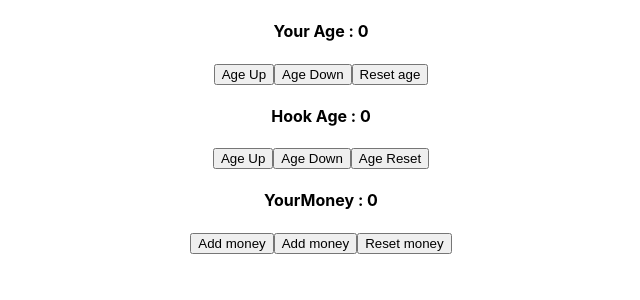
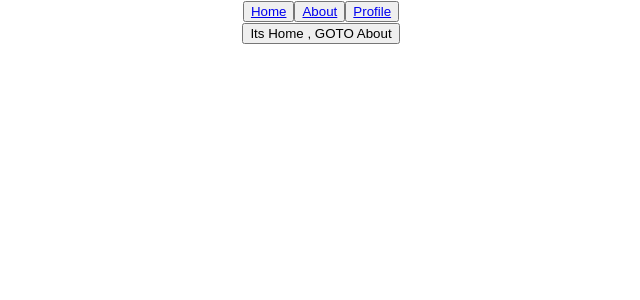
Before and after one commit to aakash-1105/react-app, a React (Create React App) app: page / in a window 1280 px wide. Shown: the top 300 px of the page, without its empty margins (319-959 px from the left). Built offline with nearby package versions, Linux system fonts and the light colour scheme.

Commit message:
React Router Dom Example

```diff
--- a/package.json
+++ b/package.json
@@ -10,6 +10,7 @@
     "react": "^18.0.0",
     "react-dom": "^18.0.0",
     "react-redux": "^7.2.8",
+    "react-router-dom": "^6.3.0",
     "react-scripts": "5.0.0",
     "redux": "^4.1.2",
     "redux-thunk": "^2.4.1",
--- a/src/App.js
+++ b/src/App.js
@@ -5,6 +5,7 @@ import MemoCounter from './component/Hooks/MemoCounter';
 import ParentComponet from './component/Hooks/UseCallbackCounter/ParentComponet';
 import TopLevel from './component/Hooks/UseContextHook.js/TopLevel';
 import UseReducerHook from './component/Hooks/UseReducerHook';
+import RouterDom from './component/ReactRouterDomV6/RouterDOm';
 import ReduxRootComponent from './component/Redux/ReduxRootComponent';
 
 function App() {
@@ -16,7 +17,8 @@ function App() {
       {/* <MemoCounter /> */}
       {/* <UseReducerHook /> */}
       {/* <TopLevel /> */}
-      <ReduxRootComponent />
+      {/* <ReduxRootComponent /> */}
+      <RouterDom />
     </div>
   );
 }
--- /dev/null
+++ b/src/component/ReactRouterDomV6/Component/About.js
@@ -0,0 +1,9 @@
+import React from 'react'
+
+const About = () => {
+  return (
+    <div>About</div>
+  )
+}
+
+export default About
--- /dev/null
+++ b/src/component/ReactRouterDomV6/Component/Error.js
@@ -0,0 +1,9 @@
+import React from 'react'
+
+const Error = () => {
+  return (
+    <div>Error 404</div>
+  )
+}
+
+export default Error
--- /dev/null
+++ b/src/component/ReactRouterDomV6/Component/Home.js
@@ -0,0 +1,13 @@
+import React, { useEffect } from 'react'
+import { useNavigate } from 'react-router-dom'
+
+const Home = () => {
+    const navigate = useNavigate()
+  return (
+    <div>
+        <button onClick={() =>navigate('/about')}>Its Home , GOTO About</button>
+    </div>
+  )
+}
+
+export default Home
--- /dev/null
+++ b/src/component/ReactRouterDomV6/Component/Profile.js
@@ -0,0 +1,11 @@
+import React from 'react'
+import { useParams } from 'react-router-dom'
+
+const Profile = () => {
+    const {name} = useParams()
+  return (
+    <div>{name} Profile</div>
+  )
+}
+
+export default Profile
--- /dev/null
+++ b/src/component/ReactRouterDomV6/RouterDOm.js
@@ -0,0 +1,24 @@
+import React from 'react'
+import { BrowserRouter as Router , Link, Route, Routes } from 'react-router-dom'
+import About from './Component/About'
+import Error from './Component/Error'
+import Home from './Component/Home'
+import Profile from './Component/Profile'
+
+const RouterDom = () => {
+  return (
+    <Router>
+      <button><Link to="/">Home</Link></button>
+      <button><Link to="/about">About</Link></button>
+      <button><Link to="/profile/akash">Profile</Link></button>
+      <Routes>
+        <Route path='/' element={<Home />}/>
+        <Route path='/about' element={<About />}/>
+        <Route path='/profile/:name' element={<Profile />}/>
+        <Route path='*' element={<Error />}/>
+      </Routes>
+    </Router>
+  )
+}
+
+export default RouterDom
```
Also changed, not shown: 1 other file (tests, documents, lock files or other folders).
